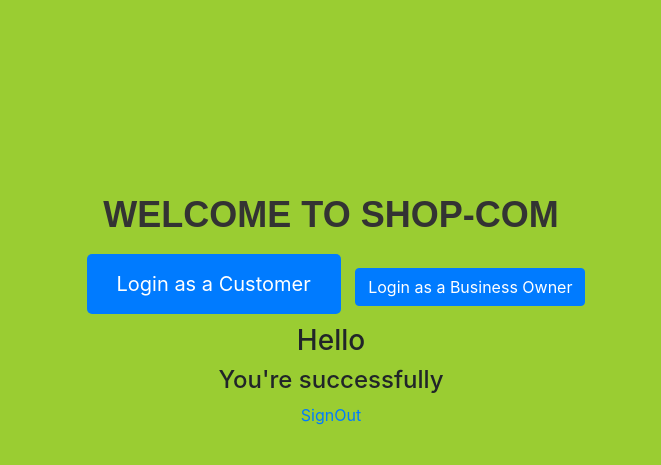
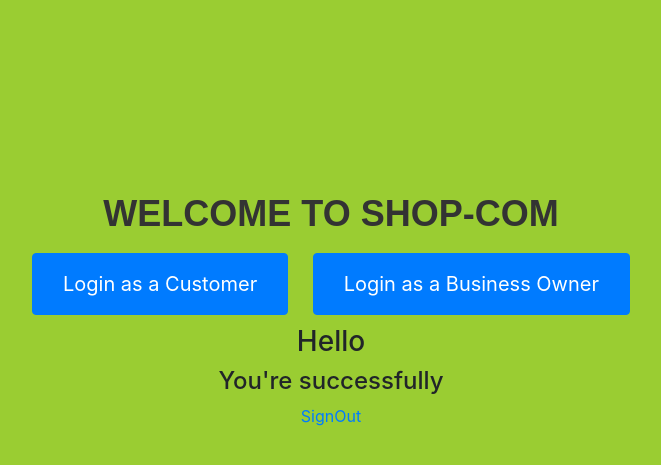
Before and after one commit to MarkhBalam/sample, a Django app: page / in a window 1280 px wide. Shown: the part 170-635 px from the top of the page, without its empty margins (309-970 px from the left). Run offline with Django 5.2, Linux system fonts and the light colour scheme; a user stored in the database is signed in; some libraries are stand-ins or nearby versions.

Commit message:
modified:   db.sqlite3         modified:   login/static/login/loginchoices.css         modified:   login/templates/login/index.html

```diff
--- a/login/static/login/loginchoices.css
+++ b/login/static/login/loginchoices.css
@@ -1,7 +1,7 @@
 /* Custom styling for the buttons */
 button {
   margin: 10px;
-  padding: 15px 30px; /* Increased padding */
+  padding: 10px 20px; /* Increased padding */
   font-size: 20px; /* Increased font size */
   border-radius: 5px;
   background-color: #007bff;
@@ -28,3 +28,7 @@ h1 {
   text-transform: uppercase; /* Added text transformation */
   font-family: 'Arial', sans-serif; /* Added font family */
 }
+.btn.btn-primary {
+  padding: 15px 30px; /* Increased padding */
+  font-size: 20px; /* Increased font size */
+}
--- a/login/templates/login/index.html
+++ b/login/templates/login/index.html
@@ -14,8 +14,8 @@
 <body class="d-flex justify-content-center align-items-center" style="min-height: 100vh; background-image: url(''); background-size: cover;">
     <div class="text-center">
         <h1>Welcome to Shop-Com</h1>
-        <button type="button" onclick="window.location.href='login.html';">Login as a Customer</button>
-        <a href="{% url 'business_login' %}" class="btn btn-primary">Login as a Business Owner</a>
+        <button type="button" onclick="window.location.href='login.html';" class="btn btn-primary">Login as a Customer</button>
+        <button type="button" onclick="window.location.href='{% url 'business_login' %}'" class="btn btn-primary">Login as a Business Owner</button>
 
     {%for message in messages %}
     <div class="alert alert-{{message.tags}} alert-dismissible fade show" role="alert">
```
Also changed, not shown: db.sqlite3.
